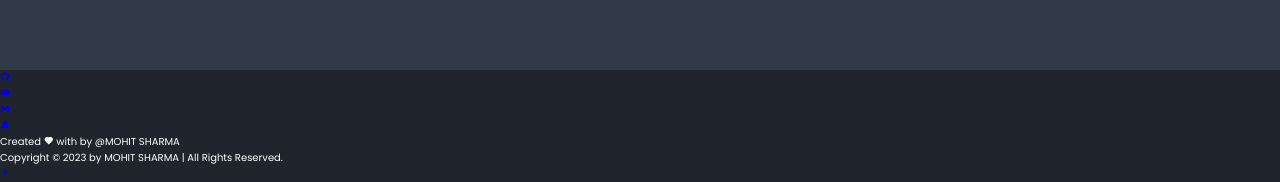
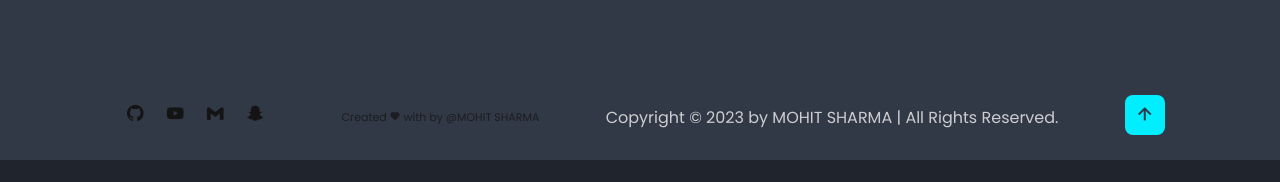
Before and after one commit to mohitsharma614/my_portfolio, a plain HTML site: page index.html in a window 1280 px wide. Shown: the part 4690-4872 px from the top of the page. After the commit the page ends 4850 px from the top, so only its background shows below. Drawn offline with nearby package versions, Linux system fonts and the light colour scheme; a script that the page names is missing.

Commit message:
Update style.css

```diff
--- a/style.css
+++ b/style.css
@@ -221,6 +221,7 @@ body {
    background:var(--second-bg-color);
 }
 
+
 .timeline {
    position: relative;
    max-width: 1200 px;
@@ -230,7 +231,7 @@ body {
    padding: 10px 50px;
    position: relative;
    width: 50%;
-   animation: movedown 10s linear forwards;
+   animation: movedown 10s linear forwards ;
    opacity: 0;
 
 }
@@ -404,7 +405,7 @@ body {
  .portfolio-container .portfolio-box {
     position: relative;
     border-radius: 2rem;
-    box-shadow: 0 0 1REM var(--bg-color);
+    box-shadow: 0 0 1rem var(--bg-color);
     overflow: hidden;
     display: flex;
  }
@@ -463,6 +464,7 @@ body {
     color: var(--second-bg-color);
  }
 
+ /*
  .contact h2 {
     margin-bottom: 3rem;
  }
@@ -540,3 +542,76 @@ body {
       box-shadow: 0 .5rem 1rem rgba(0, 0, 0, .2);
    }
 }
+
+<!----footer--->
+body {
+   display: flex;
+   justify-content: center;
+   align-items: flex-end;
+   min-height: 100vh;
+   background: var(--second-bg-color);
+}
+
+.footer {
+  display: flex;
+  justify-content: space-between;
+  align-items: center;
+  flex-wrap: wrap;
+  padding: 2rem 9%;
+  background: var(--second-bg-color);
+}
+.footer-text p {
+   font-size: 1.6rem;
+   color: var(--text-color);
+
+}
+.footer-iconTop a{
+   display: inline-flex;
+   justify-content: center;
+   align-items: center;
+   padding: .8rem;
+   background: var(--main-color);
+   border-radius: .8rem;
+   transition: .5s ease;
+}
+.footer-iconTop a:hover {
+   box-shadow: 0 0 1rem var(--main-color);
+
+}
+
+.footer-iconTop a i {
+   font-size: 2.4rem;
+   color: var(--second-bg-color);
+}
+footer .social-icons {
+   position: relative;
+   display: flex;
+   justify-content: center;
+   align-items: center;
+   margin: 10px 0;
+   flex-wrap: wrap;
+}
+
+footer .social-icons li {
+   list-style: none;
+}
+
+footer .social-icons li a {
+   font-size: 2rem;
+   color: #141414;
+   margin: 0 10px;
+   display: inline-block;
+   transition: 0.5s;
+}
+footer .social-icons li a:hover {
+   transform: translateY(-10px);
+}
+
+footer p {
+   color: #141414;
+   text-align: center;
+   margin-top: 15px;
+   margin-bottom: 10px;
+   font-size: 1.1em;
+   opacity: 0.75;
+}
```
